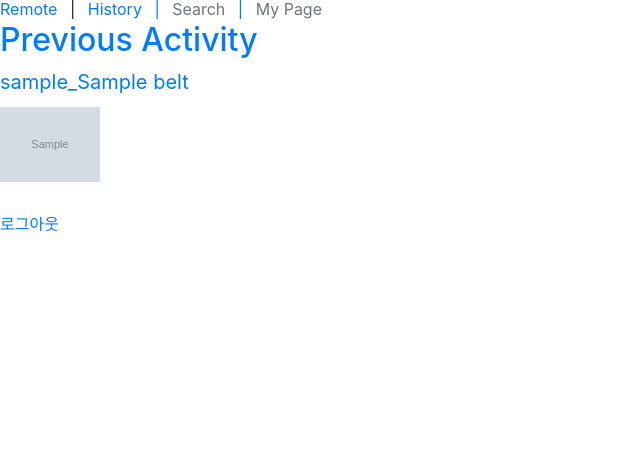
After one commit to zzanggyusik/harang2023, a Flask app: page /history/ in a window 1280 px wide. The commit adds this page. Shown: the part 343-800 px from the top of the page, without its empty margins (0-640 px from the left). Run offline with Flask 3, Linux system fonts and the light colour scheme; the visitor is signed in with stand-in values (Sample User, id 1); grey boxes marked "Sample" are stand-in pictures; a database or web service that is not in the repository returns one stand-in record (values such as "Sample title"); some libraries are stand-ins or nearby versions; grey boxes are pictures that could not be loaded.

Commit message:
중간저장

```diff
--- a/WebServer/core/__init__.py
+++ b/WebServer/core/__init__.py
@@ -2,10 +2,11 @@ from flask import Flask
 from flask_session import Session
 
 from .instance.config import FLASK_SECRET_KEY, MONGODB_IP, MONGODB_PORT
-from . import login, register, remote
+from . import login, register, remote, history
 from .login import get_login_blueprint
 from .register import get_register_blueprint
 from .remote import get_remote_blueprint
+from .history import get_history_blueprint
 # from pymongo import MongoClient
 # from flask_mongoengine import MongoEngine
 
@@ -23,5 +24,6 @@ def create_app():
     app.register_blueprint(get_login_blueprint())
     app.register_blueprint(get_register_blueprint())
     app.register_blueprint(get_remote_blueprint())
+    app.register_blueprint(get_history_blueprint())
 
     return app
--- /dev/null
+++ b/WebServer/core/history.py
@@ -0,0 +1,44 @@
+from flask import Blueprint, render_template, session, redirect, url_for
+from .db_manager import DBManager
+from dateutil.parser import parse
+
+history = Blueprint("history", __name__, url_prefix="/history")
+
+db_manager = DBManager()
+
+@history.route('/', methods=['GET'])
+def show_history():
+    user_id = session.get('user_id')  # 현재 로그인된 사용자 ID를 가져옵니다.
+
+    if not user_id:
+        return redirect(url_for('login'))  # 만약 로그인이 되어있지 않다면 로그인 페이지로 리다이렉트합니다.
+
+    belts_data = db_manager.get_belts_data(user_id)
+    all_belts_images = []  # 모든 벨트의 이미지들을 저장할 리스트
+
+    for belt_data in belts_data:
+        belt = db_manager.find_belt_by_id(belt_data['belt_id'])
+        user = db_manager.find_user_by_id(user_id)
+        images = belt.get('images', [])
+        images.sort(key=lambda x: parse(x['time_uploaded']), reverse=True)
+
+        # 각 벨트에서 최근 6장의 이미지만 가져옵니다.
+        recent_images = images[:6]
+
+        all_belts_images.append({
+            'username': user.get('username', 'Unknown'),
+            'belt_name': belt.get('name', 'Unknown'),
+            'recent_images': recent_images
+        })
+
+    return render_template('history.html', images=all_belts_images)
+
+@history.route('/detail', methods=['GET'])
+def show_history_detail():
+    return render_template('history_detail.html')
+@history.route('/detail/image', methods=['GET'])
+def show_history_detail_image():
+    return render_template('history_detail_image.html')
+
+def get_history_blueprint():
+    return history
--- a/WebServer/core/remote.py
+++ b/WebServer/core/remote.py
@@ -1,6 +1,5 @@
 from flask import Blueprint, render_template, session, redirect, url_for
 from .db_manager import DBManager
-from flask import Blueprint
 
 remote = Blueprint("remote", __name__, url_prefix="/remote")
 
@@ -30,7 +29,7 @@ def show_remote():
     return render_template('remote.html', belts=belts_info)
 
 
-@remote.route('/remote_detail/<belt_id>', methods=['GET'])
+@remote.route('/detail/<string:username>/<int:belt_id>', methods=['GET'])
 def show_remote_detail(username, belt_id):
     # 로그인 되어 있는지 확인
     user_id = session.get('user_id')
--- /dev/null
+++ b/WebServer/core/static/css/history.css
@@ -0,0 +1,26 @@
+/* history.css */
+.history-header {
+    font-size: 24px;
+    font-weight: bold;
+    margin-bottom: 20px;
+}
+
+.belt-section {
+    margin-bottom: 30px;
+}
+
+.belt-title {
+    font-size: 20px;
+    margin-bottom: 10px;
+}
+
+.belt-images {
+    display: flex;
+    flex-wrap: wrap;
+    gap: 10px;  /* 이미지 간의 간격 */
+}
+
+.belt-image {
+    width: 100px; /* 원하는 이미지 크기 */
+    height: auto;
+}
--- a/WebServer/core/templates/base.html
+++ b/WebServer/core/templates/base.html
@@ -7,6 +7,7 @@
 
     <link href="https://stackpath.bootstrapcdn.com/bootstrap/4.5.2/css/bootstrap.min.css" rel="stylesheet">
     <link href="{{ url_for('static', filename='css/base.css') }}" rel="stylesheet">
+    <link href="{{ url_for('static', filename='css/history.css') }}" rel="stylesheet">
 
     <title>{% block title %}Default Title{% endblock %}</title>
 </head>
@@ -21,7 +22,7 @@
         <!-- 네비게이션 바 -->
         <div class="navbar-top-right">
             <a href="{{ url_for('remote.show_remote') }}">Remote</a> <span class="mx-2">|</span>
-            <span class="text-muted">History</span> <span class="mx-2">|</span>
+            <a href="{{ url_for('history.show_history') }}">History</span> <span class="mx-2">|</span>
             <span class="text-muted">Search</span> <span class="mx-2">|</span>
             <span class="text-muted">My Page</span>
         </div>
--- /dev/null
+++ b/WebServer/core/templates/history.html
@@ -0,0 +1,22 @@
+{% extends "base.html" %}
+
+{% block title %}
+History
+{% endblock %}
+
+{% block content %}
+
+<h2>Previous Activity</h2>
+
+{% for image in images %}
+    <div class="belt-section">
+        <div class="belt-title">{{ image.username }}_{{ image.belt_name }}</div>
+        <div class="belt-images">
+            {% for img in image.recent_images %}
+                <img src="{{ img.image_path }}" alt="Belt Image" class="belt-image">
+            {% endfor %}
+        </div>
+    </div>
+{% endfor %}
+
+{% endblock %}
```
Also changed, not shown: WebServer/core/static/css/remote.css (+13 -25 lines), WebServer/core/static/css/remote_detail.css (added, +36 -0 lines), WebServer/core/templates/remote.html (+14 -16 lines), WebServer/core/templates/remote_detail.html (added, +36 -0 lines), WebServer/core/templates/history_detail.html (added), WebServer/core/templates/history_detail_image.html (added), 1 other file.
